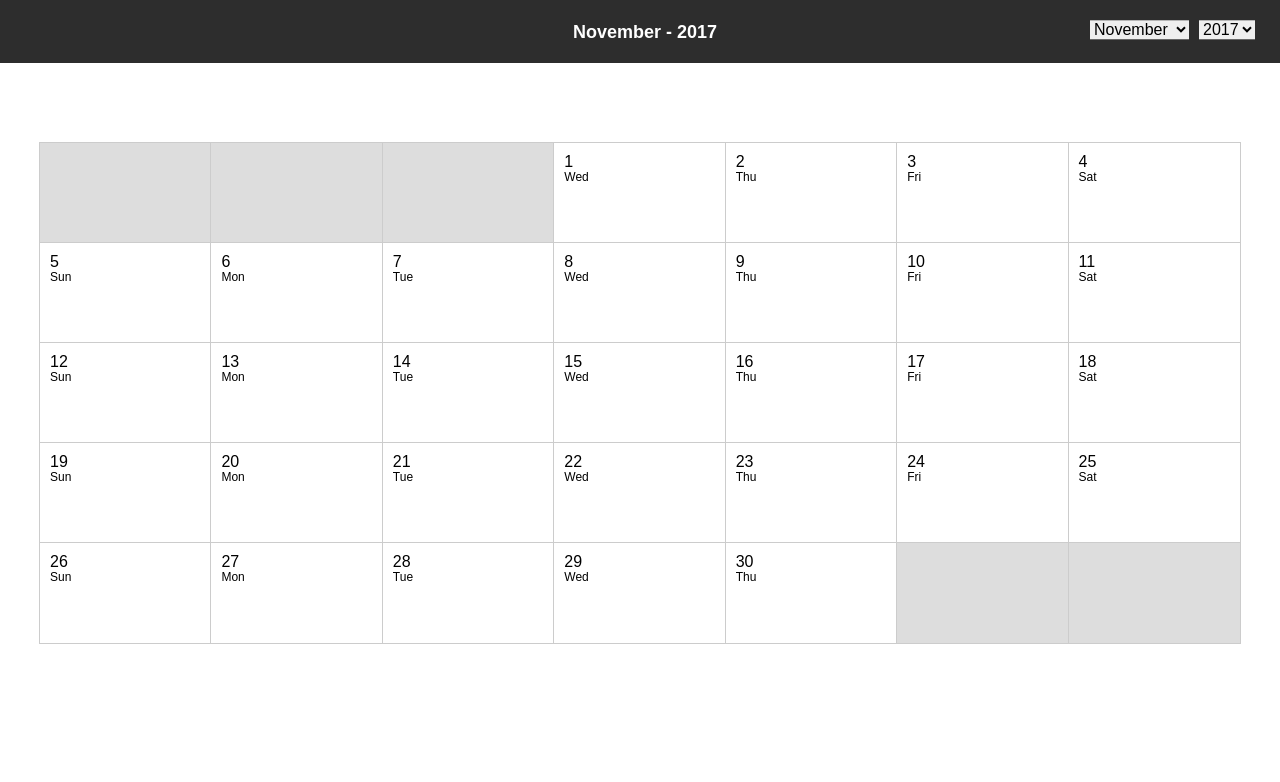
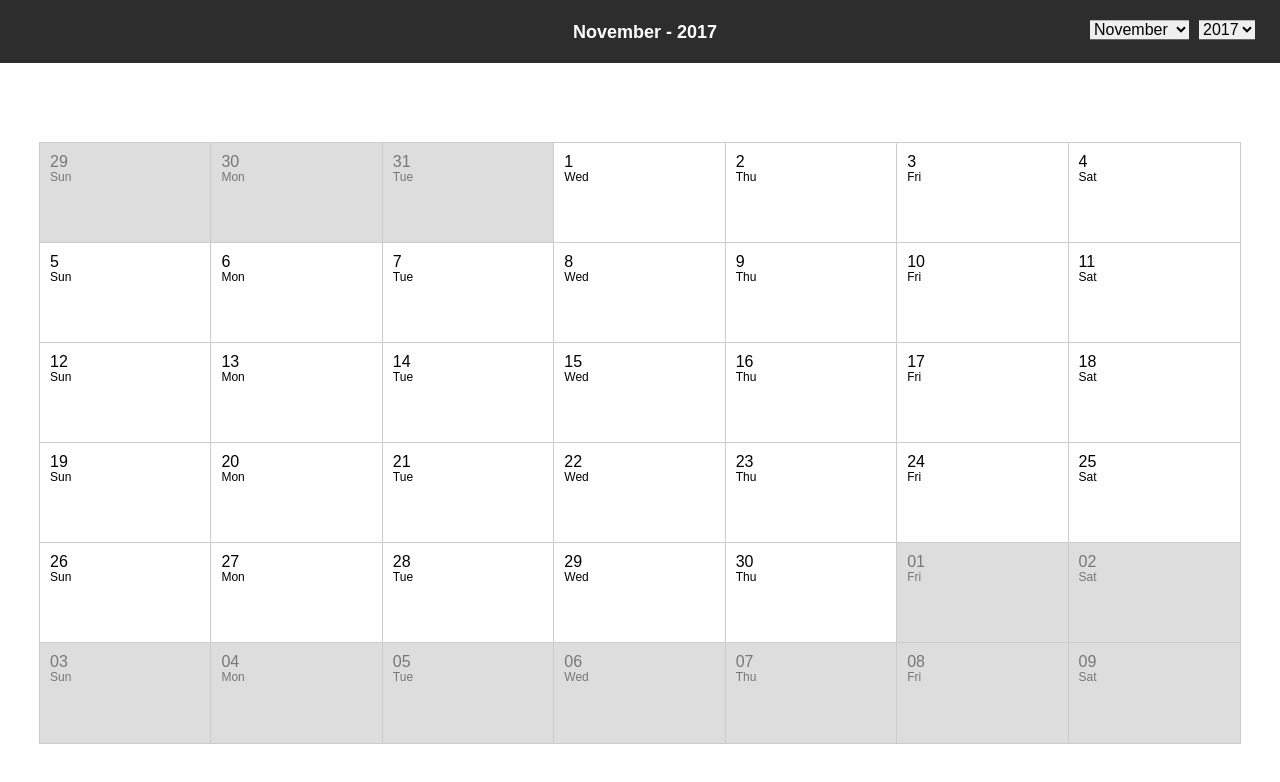
Before and after one commit to ahollister/react-calendar, a React (Create React App) app: page / in a window 1280 px wide. Shown: the top 782 px of the page. Built offline with nearby package versions, Linux system fonts and the light colour scheme.

Commit message:
adding overflow dates and extending grid by a row

```diff
--- a/src/App/App.js
+++ b/src/App/App.js
@@ -20,7 +20,7 @@ class App extends Component {
     }
   }
 
-  componentWillMount() {
+  componentDidMount() {
     // Create UI
     this.createMonth();
   }
@@ -43,18 +43,30 @@ class App extends Component {
     });
   }
 
+  getEndOfMonth( month, year ) {
+    // Get end of month provided
+    let monthMoment = Moment( month + ' ' + year, 'MMMM YYYY' )
+    return Moment( monthMoment.daysInMonth() + ' ' + month + ' ' + year, 'DD MMMM YYYY' );
+  }
+
+  // This method creates the state for the boundaries of the current month
+  // Call this whenever the month changes to re-render based on current month and year state
   createMonth() {
-    // Set boundaries of month and render Day components
+    // Set boundaries of month and render <Day /> components
     let startOfMonth = Moment( this.state.currentMonth + ' ' + this.state.currentYear, 'MMMM YYYY' );
-    let endOfMonth = Moment( startOfMonth.daysInMonth() + ' ' + this.state.currentMonth + ' ' + this.state.currentYear, 'DD MMMM YYYY' );
+    let endOfMonth = this.getEndOfMonth( this.state.currentMonth, this.state.currentYear );
+    let daysInMonth = startOfMonth.daysInMonth();
     let currentDayOffset = this.state.dayOffset[startOfMonth.format( 'dddd' )];
-    let daysInMonth = startOfMonth.daysInMonth();
+    let previousMonth = Moment( this.state.currentMonth + ' ' + this.state.currentYear, 'MMMM YYYY' ).subtract( 1, 'months' );
+    let nextMonth = Moment( this.state.currentMonth + ' ' + this.state.currentYear, 'MMMM YYYY' ).add( 1, 'months' );
 
     this.setState({
       startOfMonth: startOfMonth,
       endOfMonth: endOfMonth,
       daysInMonth: daysInMonth,
-      currentDayOffset: currentDayOffset
+      currentDayOffset: currentDayOffset,
+      previousMonth: previousMonth,
+      nextMonth: nextMonth,
     }, function() {
       this.createDays();
     });
@@ -62,19 +74,45 @@ class App extends Component {
 
   createDays() {
     var days = [];
-    // Loop to create 35 days (5 rows of 7 days)
-    for ( let i = 0; i < 35; i++ ) {
-      // If this day is not within current month
-      if ( i < this.state.currentDayOffset || i >= this.state.currentDayOffset + this.state.daysInMonth ) {
-        // Add inactive Day component to array
+    // Loop to create 42 days (6 rows of 7 days)
+    let gridTotal = 42;
+    for ( let i = 0; i < gridTotal; i++ ) {
+      // If this day is before current month
+      if ( i < this.state.currentDayOffset ) {
+        // Calculate days from end of previous month
+        let daysToSubtract = this.state.currentDayOffset - i - 1;
+        let previousMonthFormatted = this.state.previousMonth.format( 'MMMM' );
+        let thisDate = this.getEndOfMonth( previousMonthFormatted, this.state.currentYear )
+                           .subtract( daysToSubtract, 'days' )
+                           .format( 'DD' );
+        let thisDay = this.getEndOfMonth( previousMonthFormatted, this.state.currentYear )
+                          .subtract( daysToSubtract, 'days' )
+                          .format( 'ddd' );
+
+        // Add inactive Day component to array and pass date info as props
         days.push( <Day key={ i }
-                        isActive={ false } /> );
-      } else {
+                        isActive={ false }
+                        thisDate={ parseInt(thisDate, 10) }
+                        thisDay={ thisDay } /> );
+      } else if ( i >= this.state.currentDayOffset + this.state.daysInMonth ) { // If this day is after current month
+        // Calculate days from start of next month
+        let daysToAdd = ( i + 1 ) - ( this.state.currentDayOffset + this.state.daysInMonth );
+        let thisDate = this.getEndOfMonth( this.state.currentMonth, this.state.currentYear )
+                           .add( daysToAdd, 'days' ).format( 'DD' );
+        let thisDay = this.getEndOfMonth( this.state.currentMonth, this.state.currentYear )
+                          .add( daysToAdd, 'days' ).format( 'ddd' );
+
+        // Add inactive Day component to array and pass date info as props
+        days.push( <Day key={ i }
+                        isActive={ false }
+                        thisDate={ thisDate }
+                        thisDay={ thisDay } /> );
+      } else { // These days fall within the current month
         // Calculate date and day of week
         let thisDate = ( i + 1 ) - this.state.currentDayOffset;
         let thisDay = Moment( thisDate + ' ' + this.state.currentMonth + ' ' + this.state.currentYear, 'DD MMMM YYYY' ).format( 'ddd' );
+
         // Add active Day component to array
-        // and pass date info as props
         days.push( <Day key={ i }
                         isActive={ true }
                         thisDate={ thisDate }
--- a/src/Day/Day.css
+++ b/src/Day/Day.css
@@ -15,6 +15,7 @@
 
 .Day.Day--inactive {
   vertical-align: bottom;
+  color: #777;
   background: #ddd;
 }
 
--- a/src/Day/Day.js
+++ b/src/Day/Day.js
@@ -2,27 +2,20 @@ import React, { Component } from 'react';
 import './Day.css';
 
 class Day extends Component {
-  constructor() {
-    super();
-    this.state = {
-      classNames: 'day',
-      dayContent: []
-    };
+  render() {
+    let cssClasses = '';
+    if ( this.props.isActive ) {
+      cssClasses = 'Day';
+    } else {
+      cssClasses = 'Day Day--inactive';
     }
 
-  render() {
-    if ( this.props.isActive ) {
     return (
-        <div className="Day">
+      <div className={ cssClasses }>
         <div className="date">{ String(this.props.thisDate) }</div>
         <div className="day-of-week">{ this.props.thisDay }</div>
       </div>
     );
-    } else {
-      return (
-        <div className="Day Day--inactive"></div>
-      );
-    }
   }
 }
 
--- a/src/Selects/SelectYear.js
+++ b/src/Selects/SelectYear.js
@@ -11,20 +11,19 @@ class SelectYear extends Component {
   }
 
   componentWillMount() {
+    // Create year options from 1900 to 2100
     let options = [];
-    for ( let i = 1950; i < 2100; i++ ) {
+    for ( let i = 1900; i < 2100; i++ ) {
       options.push(
         <option key={ i } value={ i }>{ i }</option>
       );
     }
 
-    this.setState({
-      options: options
-    });
+    this.setState({ options: options });
   }
 
-  setYear(e) {
-    this.props.setYear(e.target.value)
+  setYear( e ) {
+    this.props.setYear( e.target.value )
   }
 
   render() {
```
Also changed, not shown: src/Selects/SelectMonth.js (+5 -8 lines). Lines whose indentation alone changed are shown as unchanged.
